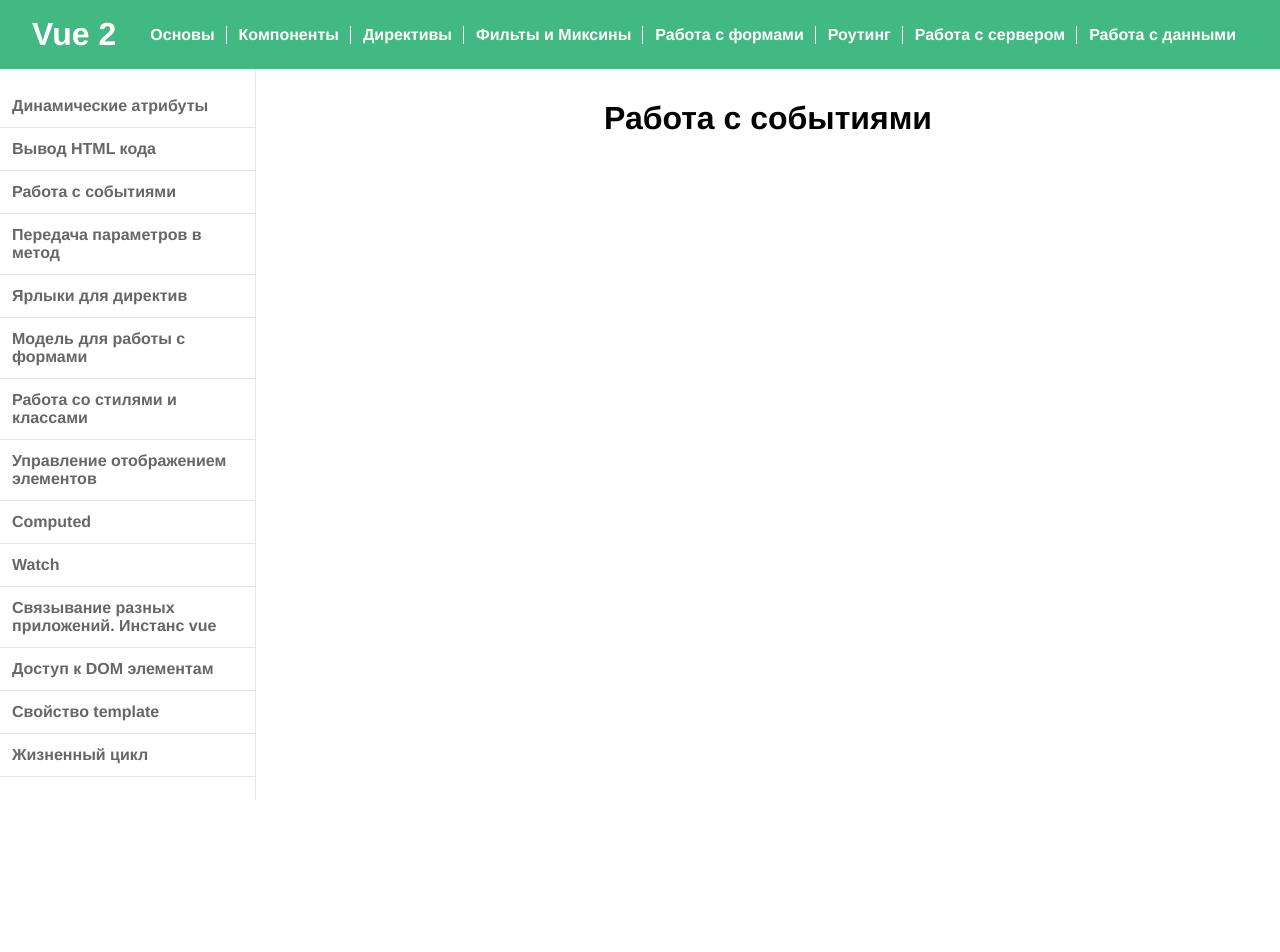
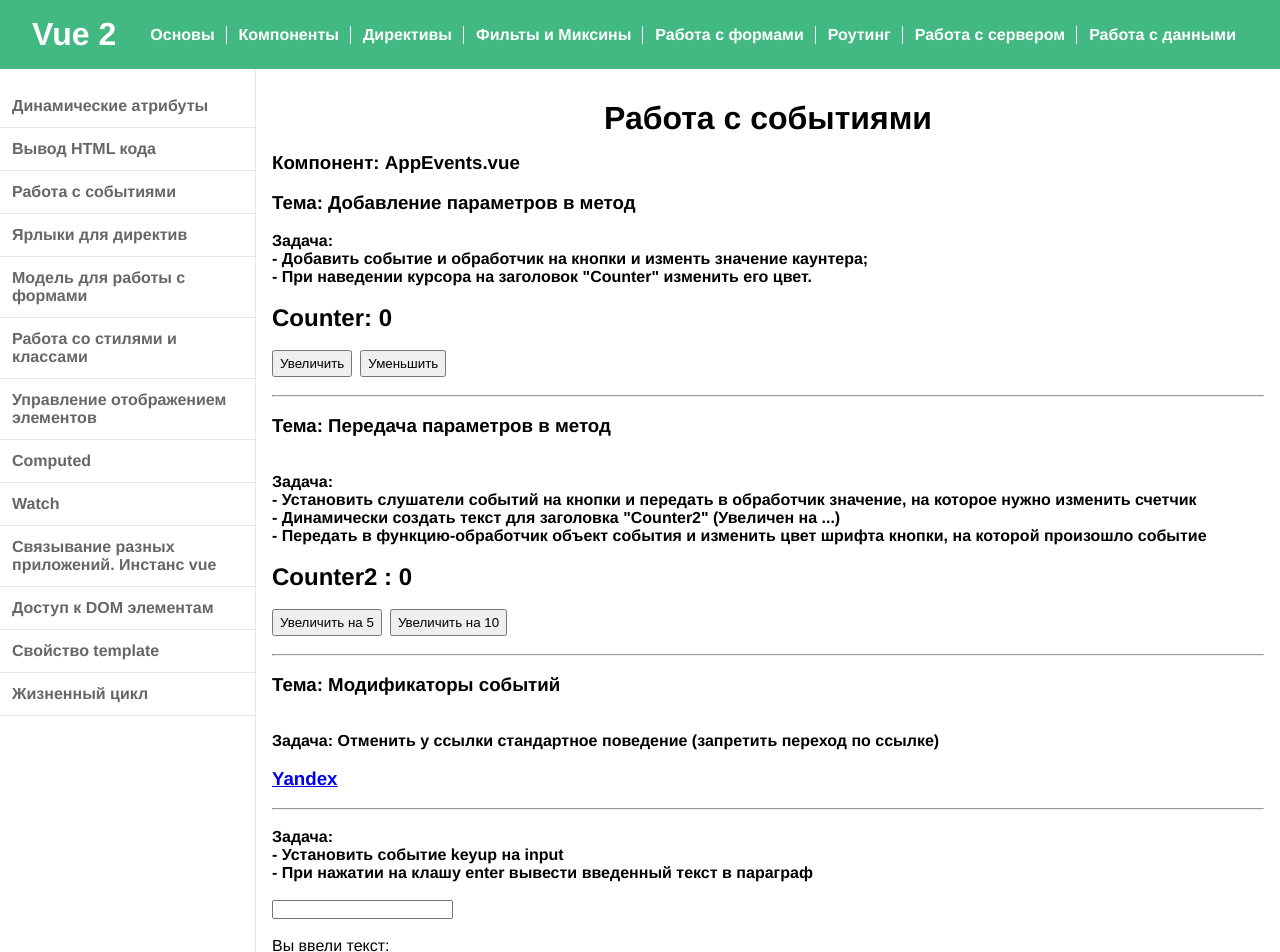
Before and after one commit to VladimirShadrov/vue2-repetition, a Vue app: page /events in a window 1280 px wide. Shown: the top 952 px of the page. Before the commit the page ends 800 px from the top, so only its background shows below. Built offline with nearby package versions, Linux system fonts and the light colour scheme.

Commit message:
Наполнение компонентов с "Основами"

```diff
--- a/src/components/base/AppBaseSideBar.vue
+++ b/src/components/base/AppBaseSideBar.vue
@@ -21,10 +21,6 @@ export default {
         {
           name: 'Работа с событиями',
           link: '/events',
-        },
-        {
-          name: 'Передача параметров в метод',
-          link: '/arguments',
         },
         {
           name: 'Ярлыки для директив',
--- a/src/components/base/pages/AppArguments.vue
+++ /dev/null
@@ -1,13 +0,0 @@
-<template>
-  <div>
-    <h1 class="content__theme-title">Передача параметров в метод</h1>
-  </div>
-</template>
-
-<script>
-export default {
-  name: 'app-arguments',
-};
-</script>
-
-<style></style>
--- a/src/components/base/pages/AppAttributes.vue
+++ b/src/components/base/pages/AppAttributes.vue
@@ -1,12 +1,27 @@
 <template>
   <div>
     <h1 class="content__theme-title">Динамические атрибуты</h1>
+    <br />
+    <h3>Компонент: AppAttributes.vue</h3>
+    <br />
+
+    <h4>Задача: Подменить атрибут href у ссылки</h4>
+    <br />
+
+    <h2>
+      <a href="#" target="blank">Google</a>
+    </h2>
   </div>
 </template>
 
 <script>
 export default {
   name: 'app-dynamic-attributes',
+  data() {
+    return {
+      hrefValue: 'https://google.com',
+    };
+  },
 };
 </script>
 
--- a/src/components/base/pages/AppDirectivesLabels.vue
+++ b/src/components/base/pages/AppDirectivesLabels.vue
@@ -1,6 +1,12 @@
 <template>
   <div>
     <h1 class="content__theme-title">Ярлыки для директив</h1>
+    <br /><br />
+
+    <h3>v-bind:href="googleLink" === :href="googleLink"</h3>
+    <br />
+
+    <h3>v-on:click="openModal" === @click="openModal"</h3>
   </div>
 </template>
 
--- a/src/components/base/pages/AppEvents.vue
+++ b/src/components/base/pages/AppEvents.vue
@@ -1,13 +1,89 @@
 <template>
   <div>
     <h1 class="content__theme-title">Работа с событиями</h1>
+    <h3>Компонент: AppEvents.vue</h3>
+    <br />
+    <h3>Тема: Добавление параметров в метод</h3>
+    <br />
+    <h4>
+      Задача: <br />
+      - Добавить событие и обработчик на кнопки и изменть значение каунтера; <br />
+      - При наведении курсора на заголовок "Counter" изменить его цвет.
+    </h4>
+    <br />
+
+    <h2>Counter: {{ counter }}</h2>
+    <br />
+
+    <button class="button">Увеличить</button>
+    <button class="button">Уменьшить</button><br /><br />
+    <hr />
+    <br />
+
+    <h3>Тема: Передача параметров в метод</h3>
+    <br /><br />
+    <h4>
+      Задача: <br />
+      - Установить слушатели событий на кнопки и передать в обработчик значение, на которое нужно изменить счетчик <br />
+      - Динамически создать текст для заголовка "Counter2" (Увеличен на ...) <br />
+      - Передать в функцию-обработчик объект события и изменить цвет шрифта кнопки, на которой произошло событие <br />
+    </h4>
+    <br />
+
+    <h2>Counter2 {{ title }}: {{ counter2 }}</h2>
+    <br />
+
+    <button class="button">Увеличить на 5</button>
+    <button class="button">Увеличить на 10</button><br /><br />
+    <hr />
+    <br />
+
+    <h3>Тема: Модификаторы событий</h3>
+    <br /><br />
+
+    <h4>Задача: Отменить у ссылки стандартное поведение (запретить переход по ссылке)</h4>
+    <br />
+
+    <h3>
+      <a href="http://yandex.ru" target="blank">Yandex</a>
+    </h3>
+    <br />
+    <hr />
+    <br />
+
+    <h4>
+      Задача: <br />
+      - Установить событие keyup на input <br />
+      - При нажатии на клашу enter вывести введенный текст в параграф
+    </h4>
+    <br />
+    <input type="text" /><br /><br />
+    <p>
+      Вы ввели текст: <b>{{ inputText }}</b>
+    </p>
   </div>
 </template>
 
 <script>
 export default {
   name: 'app-events',
+  data() {
+    return {
+      counter: 0,
+      counter2: 0,
+      inputText: '',
+    };
+  },
+  methods: {
+    saveInputText() {},
+  },
 };
 </script>
 
-<style></style>
+<style scoped>
+.button {
+  margin-right: 8px;
+  padding: 4px 6px;
+  cursor: pointer;
+}
+</style>
--- a/src/components/base/pages/AppVHtml.vue
+++ b/src/components/base/pages/AppVHtml.vue
@@ -1,11 +1,25 @@
 <template>
   <div>
-    <h1 class="content__theme-title">Вывод HTML кода</h1>
+    <h1 class="content__theme-title">Вывод HTML кода. Атрибут V-HTML</h1>
+    <br />
+    <h3>Компонент: AppVHtml.vue</h3>
+    <br />
+
+    <h4>Задача: Вставить HTML строку "template" из данных в заголовок</h4>
+    <br />
+    <h1></h1>
   </div>
 </template>
 
 <script>
-export default {};
+export default {
+  name: 'app-v-html',
+  data() {
+    return {
+      template: '<a href="https://google.com" target="blank">Google</a>',
+    };
+  },
+};
 </script>
 
 <style></style>
--- a/src/router/index.js
+++ b/src/router/index.js
@@ -5,7 +5,6 @@ import AppComponents from '../components/components/AppComponents.vue';
 import AppDynamicAttributes from '../components/base/pages/AppAttributes.vue';
 import AppVHtml from '../components/base/pages/AppVHtml.vue';
 import AppEvents from '../components/base/pages/AppEvents.vue';
-import AppArguments from '../components/base/pages/AppArguments.vue';
 import AppDirectivesLabels from '../components/base/pages/AppDirectivesLabels.vue';
 import AppVModel from '../components/base/pages/AppVModel.vue';
 import AppStyles from '../components/base/pages/AppStyles.vue';
@@ -42,10 +41,6 @@ const routes = [
       {
         path: '/events',
         component: AppEvents,
-      },
-      {
-        path: '/arguments',
-        component: AppArguments,
       },
       {
         path: '/labels',
```
